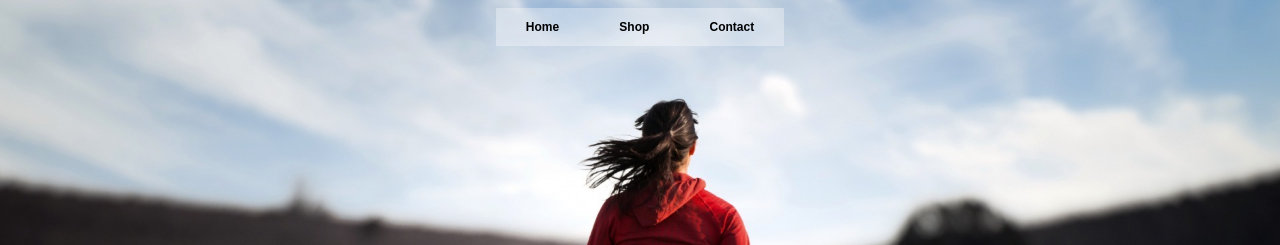
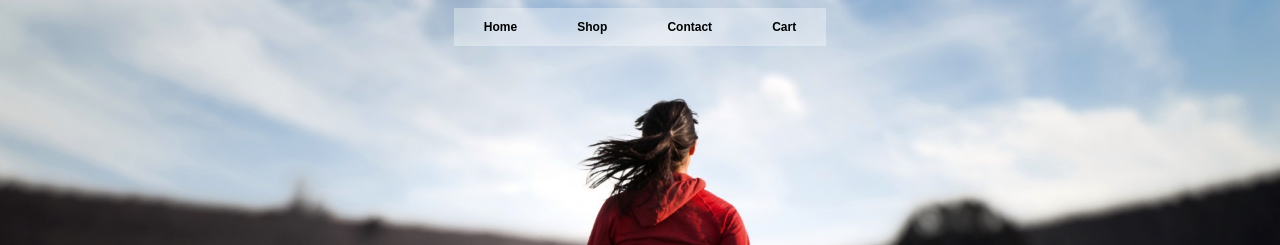
Before and after one commit to dsports/dsports.github.io, a plain HTML site: page contact.html in a window 1280 px wide. Shown: the top 245 px of the page. Drawn offline with Linux system fonts and the light colour scheme.

Commit message:
added cart tab and removed extra photos

```diff
--- a/contact.html
+++ b/contact.html
@@ -108,7 +108,7 @@
 		label {
 			font-size: 15px;
 		}
-
+		*
 		.items {
 			width: 50%;
 			padding: 2%;
@@ -168,6 +168,7 @@
     </ul>
   </li>
   <li><a href="contact.html" class="navcss">Contact</a></li>
+  <li><a href="cart.html" class="navcss">Cart</a></li>
 </ul>
 </div>
 
```
Also changed, not shown: accessories.html (+1 -0 lines), cart.html (+1 -0 lines), deliveryForm.html (+1 -0 lines), femaleRunningShoes.html (+1 -0 lines), index.html (+1 -0 lines), jersey.html (+1 -0 lines), maleRunningShoes.html (+1 -0 lines), shoes.html (+1 -0 lines), trainingmen.html (+1 -0 lines), trainingwomen.html (+1 -0 lines).
